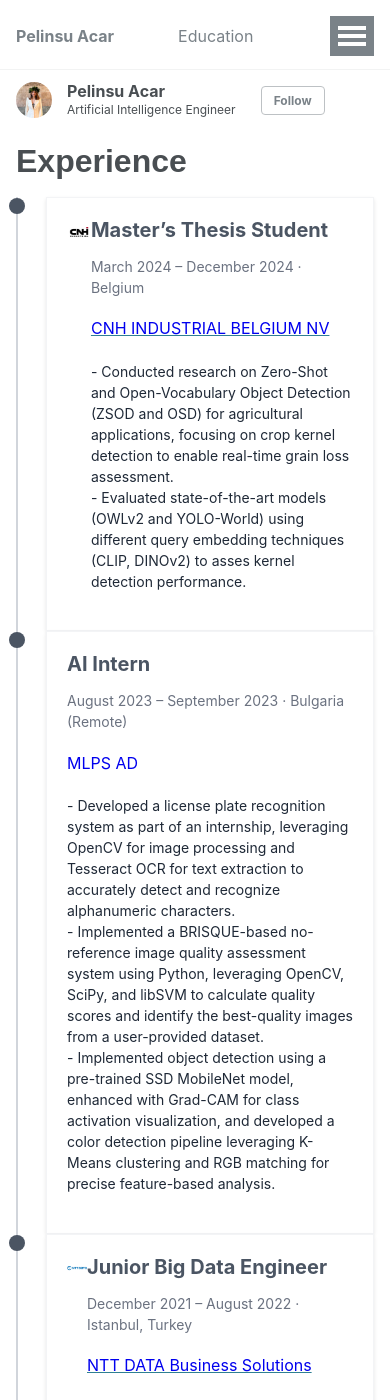
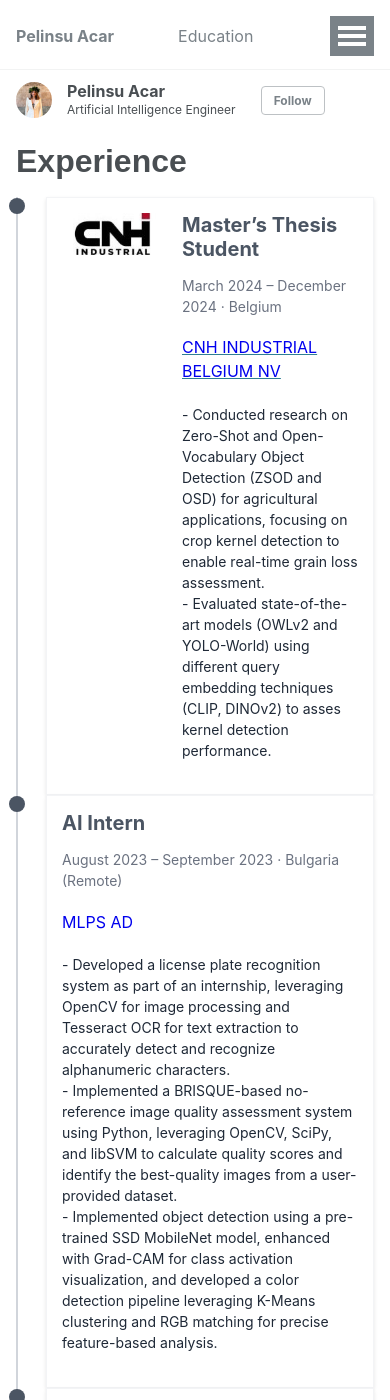
Before and after one commit to pelinsuacar/pelinsuacar.github.io, a Jekyll site: the page built from _pages/experience.md, in a window 390 px wide and 1400 px high. Built offline with Jekyll 4.4.1, drawn with Linux system fonts in a browser that asks for light colours.

Commit message:
Update timeline.html

```diff
--- a/_layouts/timeline.html
+++ b/_layouts/timeline.html
@@ -150,11 +150,21 @@ layout: default
   margin: 0px 0 20px; /* Add sufficient margin above and below */
   padding-top: 10px; /* Add padding in case of header overlap */
 }
+  .timeline-item {
+    display: flex;
+    align-items: flex-start;
+    margin-bottom: 0px;
+    position: relative;
+    background: white;
+    margin-left: 30px; /* Move the box to the right of the line */
+    padding: 10px;
+    border: 1px solid #F3F4F6;
+    box-shadow: 0 2px 4px rgba(0, 0, 0, 0.1);
+    flex-direction: row;
+  }
 .timeline-item .company-logo {
-    width: 72px !important;
+    width: 100px !important;
     height: auto !important; /* Maintain aspect ratio */
-    max-width: 100%; /* Ensure it resizes proportionally */
-    max-height: 30px; /* Restrict maximum height without cropping */
     object-fit: contain; /* Ensures the entire image fits within the space */
   }
 }
@@ -166,9 +176,19 @@ layout: default
   .timeline-item .company-logo {
     width: 100px !important;
     height: auto !important; /* Maintain aspect ratio */
-    max-width: 100%; /* Ensure it resizes proportionally */
-    max-height: 41px; /* Restrict maximum height without cropping */
     object-fit: contain; /* Ensures the entire image fits within the space */
+}
+  .timeline-item {
+  display: flex;
+  align-items: flex-start;
+  margin-bottom: 0px;
+  position: relative;
+  background: white;
+  margin-left: 30px; /* Move the box to the right of the line */
+  padding: 15px;
+  border: 1px solid #F3F4F6;
+  box-shadow: 0 2px 4px rgba(0, 0, 0, 0.1);
+  flex-direction: row;
 }
   .page__title {
   text-align: left;
```
